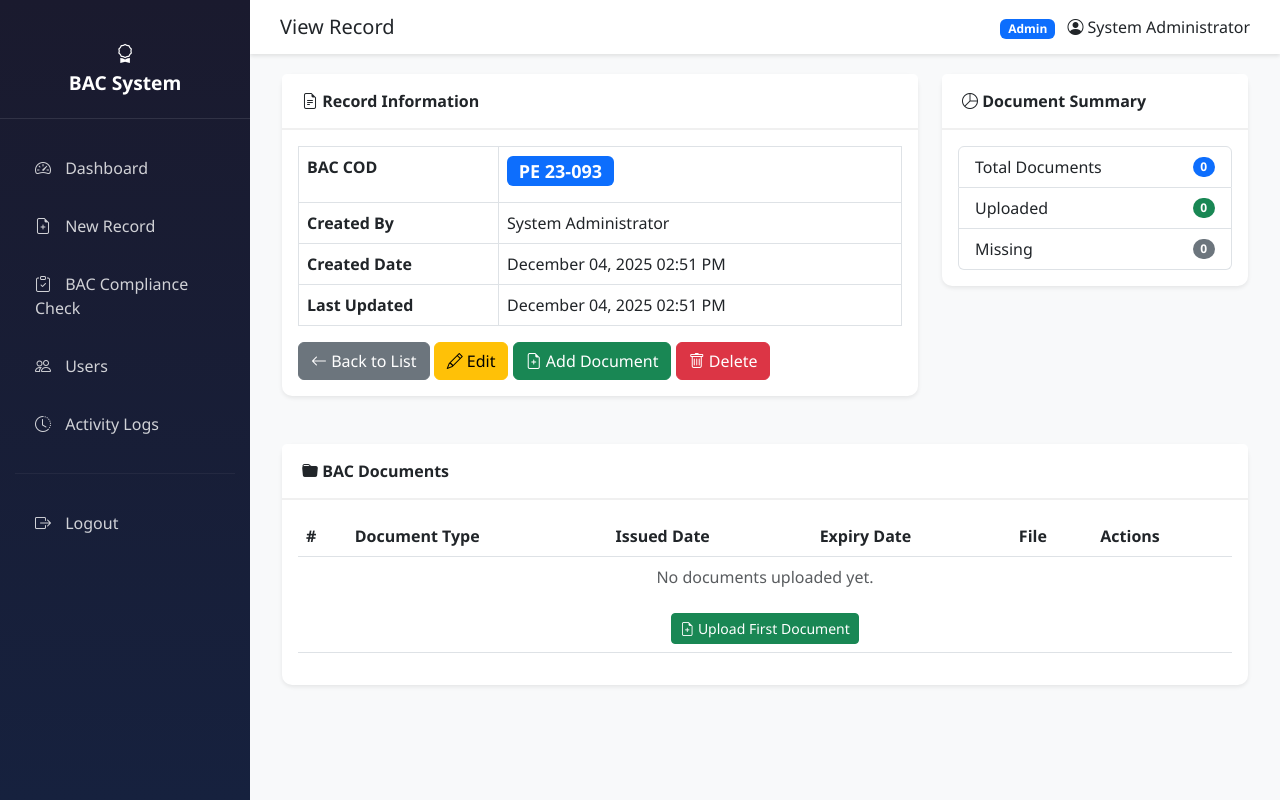
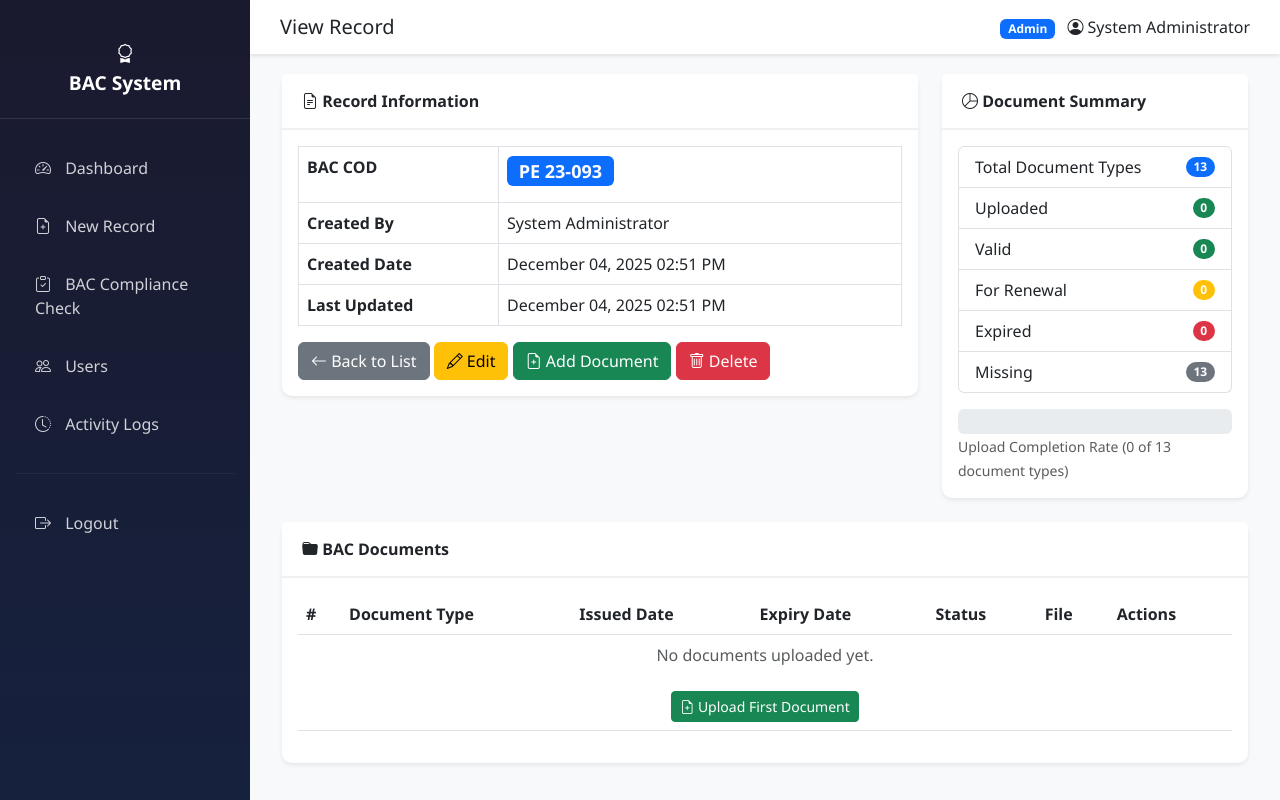
Before and after one commit to Glenn-IT/bac-system, a PHP site: page /bac-system/records/view.php?id=2 in a window 1280 px wide. Run offline with PHP 8.4, Linux system fonts and the light colour scheme; a user stored in the database is signed in; data comes from the database, SQL or seed files in the repository.

Commit message:
Refactor code structure for improved readability and maintainability

```diff
--- a/records/view.php
+++ b/records/view.php
@@ -32,6 +32,13 @@ if ($result->num_rows == 0) {
 $record = $result->fetch_assoc();
 $stmt->close();
 
+// Get all document types
+$all_doc_types = [];
+$dt_query = $conn->query("SELECT id, document_name FROM doc_types ORDER BY document_name");
+while ($dt = $dt_query->fetch_assoc()) {
+    $all_doc_types[] = $dt;
+}
+
 // Get all BAC documents for this record
 $docs_stmt = $conn->prepare("SELECT bd.*, dt.document_name, u.full_name as uploaded_by_name
                              FROM bac_documents bd
@@ -43,8 +50,24 @@ $docs_stmt->bind_param("i", $id);
 $docs_stmt->execute();
 $docs_result = $docs_stmt->get_result();
 $documents = [];
+$uploaded_doc_types = [];
 while ($row = $docs_result->fetch_assoc()) {
+    // Update document status
+    updateBacDocumentStatus($conn, $row['id']);
+
+    // Re-fetch updated status WITH document_name
+    $update_stmt = $conn->prepare("SELECT bd.*, dt.document_name, u.full_name as uploaded_by_name
+                                   FROM bac_documents bd
+                                   INNER JOIN doc_types dt ON bd.doc_type_id = dt.id
+                                   LEFT JOIN users u ON bd.uploaded_by = u.id
+                                   WHERE bd.id = ?");
+    $update_stmt->bind_param("i", $row['id']);
+    $update_stmt->execute();
+    $row = $update_stmt->get_result()->fetch_assoc();
+    $update_stmt->close();
+
     $documents[] = $row;
+    $uploaded_doc_types[] = $row['doc_type_id'];
 }
 $docs_stmt->close();
 
@@ -109,23 +132,42 @@ include '../includes/navbar.php';
                 </div>
                 <div class="card-body">
                     <?php
-                    $total_docs = count($documents);
-                    $uploaded_docs = 0;
+                    // Calculate based on ALL document types vs uploaded documents
+                    $total_docs = count($all_doc_types);
+                    $uploaded_docs = count($documents);
+                    $valid_docs = 0;
+                    $expired_docs = 0;
+                    $renewal_docs = 0;
+
+                    // Count status types
                     foreach ($documents as $doc) {
-                        if ($doc['file_path'] && file_exists('../' . $doc['file_path'])) {
-                            $uploaded_docs++;
-                        }
+                        if ($doc['status'] == 'Valid') $valid_docs++;
+                        elseif ($doc['status'] == 'Expired') $expired_docs++;
+                        elseif ($doc['status'] == 'For Renewal') $renewal_docs++;
                     }
+
                     $missing_docs = $total_docs - $uploaded_docs;
                     ?>
                     <ul class="list-group">
                         <li class="list-group-item d-flex justify-content-between align-items-center">
-                            Total Documents
+                            Total Document Types
                             <span class="badge bg-primary rounded-pill"><?php echo $total_docs; ?></span>
                         </li>
                         <li class="list-group-item d-flex justify-content-between align-items-center">
                             Uploaded
                             <span class="badge bg-success rounded-pill"><?php echo $uploaded_docs; ?></span>
+                        </li>
+                        <li class="list-group-item d-flex justify-content-between align-items-center">
+                            Valid
+                            <span class="badge bg-success rounded-pill"><?php echo $valid_docs; ?></span>
+                        </li>
+                        <li class="list-group-item d-flex justify-content-between align-items-center">
+                            For Renewal
+                            <span class="badge bg-warning rounded-pill"><?php echo $renewal_docs; ?></span>
+                        </li>
+                        <li class="list-group-item d-flex justify-content-between align-items-center">
+                            Expired
+                            <span class="badge bg-danger rounded-pill"><?php echo $expired_docs; ?></span>
                         </li>
                         <li class="list-group-item d-flex justify-content-between align-items-center">
                             Missing
@@ -144,7 +186,7 @@ include '../includes/navbar.php';
                                     <?php echo round($percentage, 1); ?>%
                                 </div>
                             </div>
-                            <small class="text-muted">Completion Rate</small>
+                            <small class="text-muted">Upload Completion Rate (<?php echo $uploaded_docs; ?> of <?php echo $total_docs; ?> document types)</small>
                         </div>
                     <?php endif; ?>
                 </div>
@@ -167,6 +209,7 @@ include '../includes/navbar.php';
                                     <th>Document Type</th>
                                     <th>Issued Date</th>
                                     <th>Expiry Date</th>
+                                    <th>Status</th>
                                     <th>File</th>
                                     <th>Actions</th>
                                 </tr>
@@ -179,6 +222,11 @@ include '../includes/navbar.php';
                                             <td><?php echo htmlspecialchars($doc['document_name']); ?></td>
                                             <td><?php echo formatDate($doc['issued_date']); ?></td>
                                             <td><?php echo formatDate($doc['expiry_date']); ?></td>
+                                            <td>
+                                                <span class="badge <?php echo getStatusBadge($doc['status']); ?>">
+                                                    <?php echo $doc['status']; ?>
+                                                </span>
+                                            </td>
                                             <td>
                                                 <?php if ($doc['file_path'] && file_exists('../' . $doc['file_path'])): ?>
                                                     <a href="../<?php echo $doc['file_path']; ?>" target="_blank" class="btn btn-sm btn-info">
@@ -199,7 +247,7 @@ include '../includes/navbar.php';
                                     <?php endforeach; ?>
                                 <?php else: ?>
                                     <tr>
-                                        <td colspan="6" class="text-center text-muted">
+                                        <td colspan="7" class="text-center text-muted">
                                             No documents uploaded yet.
                                             <?php if (in_array($_SESSION['user_role'], ['Admin', 'BAC Secretariat Staff'])): ?>
                                                 <br><br>
```
Also changed, not shown: bac-docs/add.php (+21 -0 lines), uploads/bac_doc_3_5_1767953144.png (added).
